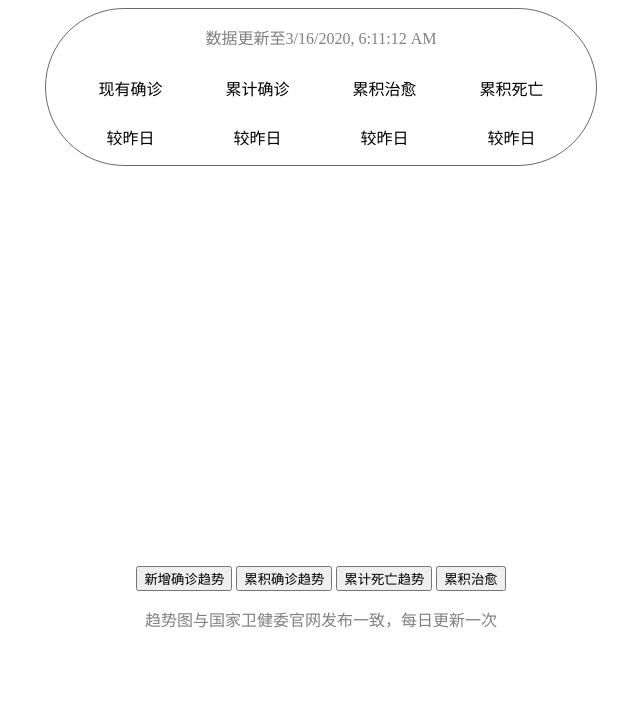
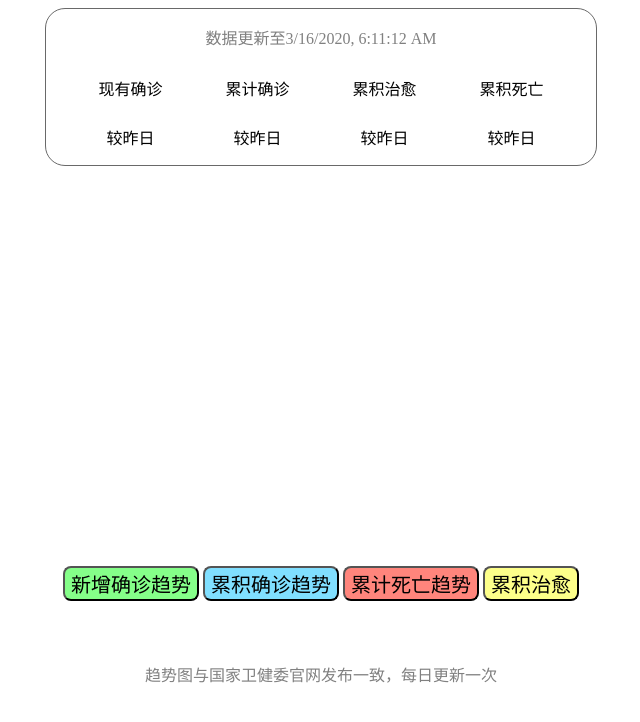
Before and after one commit to lyf12138/InfectStatisticWeb, a plain HTML site: page 疫情统计可视化实现/图表界面.html in a window 1280 px wide. Shown: the whole page, without its empty margins (319-959 px from the left). Drawn offline with Linux system fonts and the light colour scheme; no server answers.

Commit message:
修改按钮样式

```diff
--- a/疫情统计可视化实现/图表界面.html
+++ b/疫情统计可视化实现/图表界面.html
@@ -8,6 +8,7 @@
     <script src="echarts.min.js"></script>
     <script src="china.js"></script>
     <script src="jquery.min.js"></script>
+    <link rel="stylesheet" type="text/css" href="my.css">
     <script>
 		setInterval(function(){
 			document.getElementById("time").innerHTML = new Date().toLocaleString();
@@ -33,7 +34,7 @@
 
 <body>
     <center>
-    <div id="top" style="border:1px solid rgb(105, 105, 105);width:550px;border-radius:100px;">
+    <div id="top" style="border:1px solid rgb(105, 105, 105);width:550px;border-radius:20px;">
         <p style="color:gray">数据更新至<span id="time"></span></p>
         <p id="province"></p>
         <p id="nowDateTime"></p>
@@ -102,10 +103,12 @@
     </script>
     <center>
         <div id="main" style="width: 600px;height:400px"></div>
-        <button id="nowSureBtn" onclick= "a()">新增确诊趋势</button>
-        <button id="allSureBtn" onclick= "b()">累积确诊趋势</button>
-        <button id="allCureBtn" onclick= "c()">累计死亡趋势</button>
-        <button id="allDeadBtn" onclick= "d()">累积治愈</button>
+        <div id="Buttons" style="width:600px;height:80px;border-radius:20px;">
+            <button id="nowSureBtn" style="border-radius: 8px;font-size: 20px;background-color: rgb(133, 255, 137);" onclick= "a()">新增确诊趋势</button>
+            <button id="allSureBtn" style="border-radius: 8px;font-size: 20px;background-color: rgb(128, 223, 255);" onclick= "b()">累积确诊趋势</button>
+            <button id="allCureBtn" style="border-radius: 8px;font-size: 20px;background-color: #ff857c;" onclick= "c()">累计死亡趋势</button>
+            <button id="allDeadBtn" style="border-radius: 8px;font-size: 20px;background-color: #fdff8a; color: black;" onclick= "d()">累积治愈</button>
+        </div>
         <p style="color:gray">趋势图与国家卫健委官网发布一致，每日更新一次</p>
     </center>
     <script>
```
